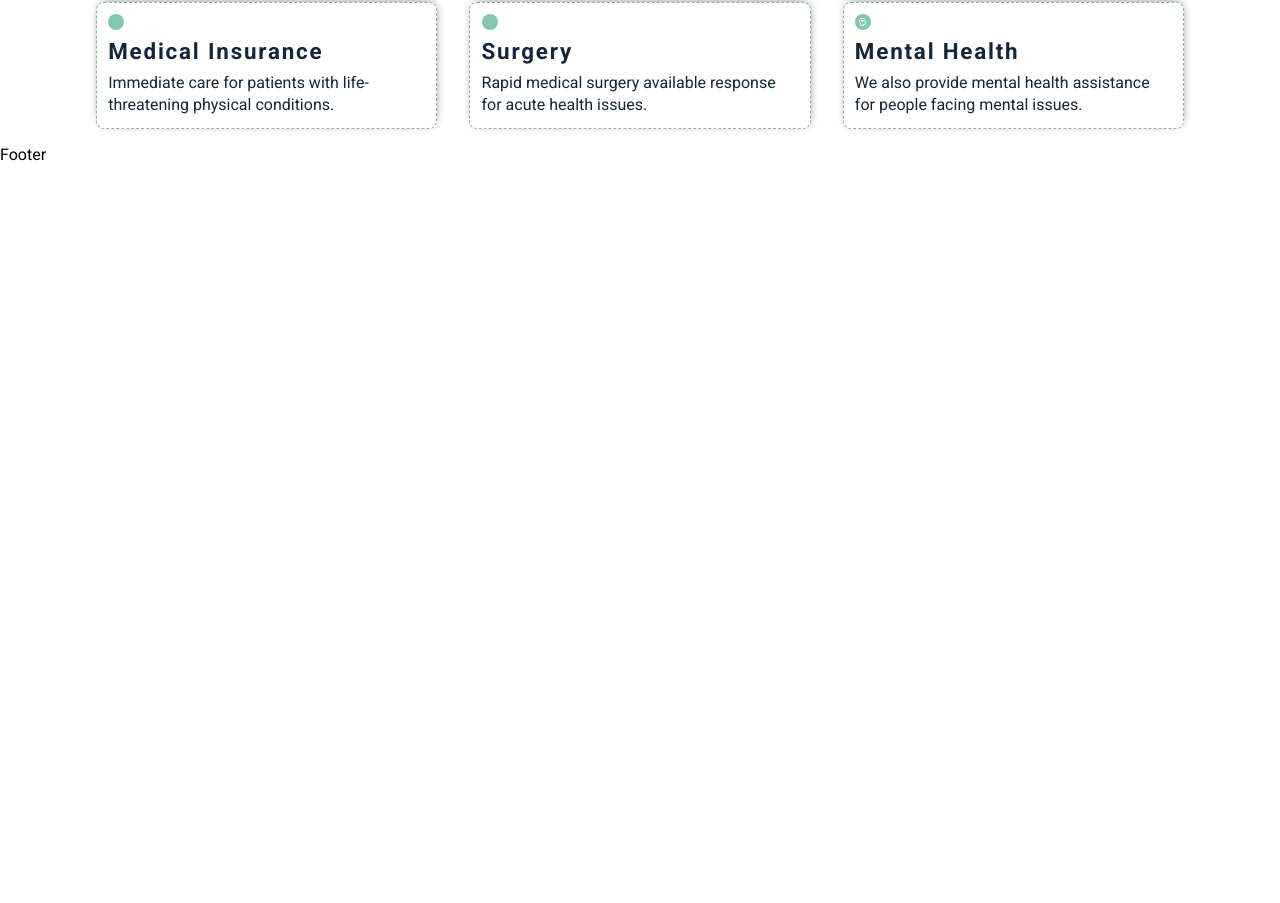
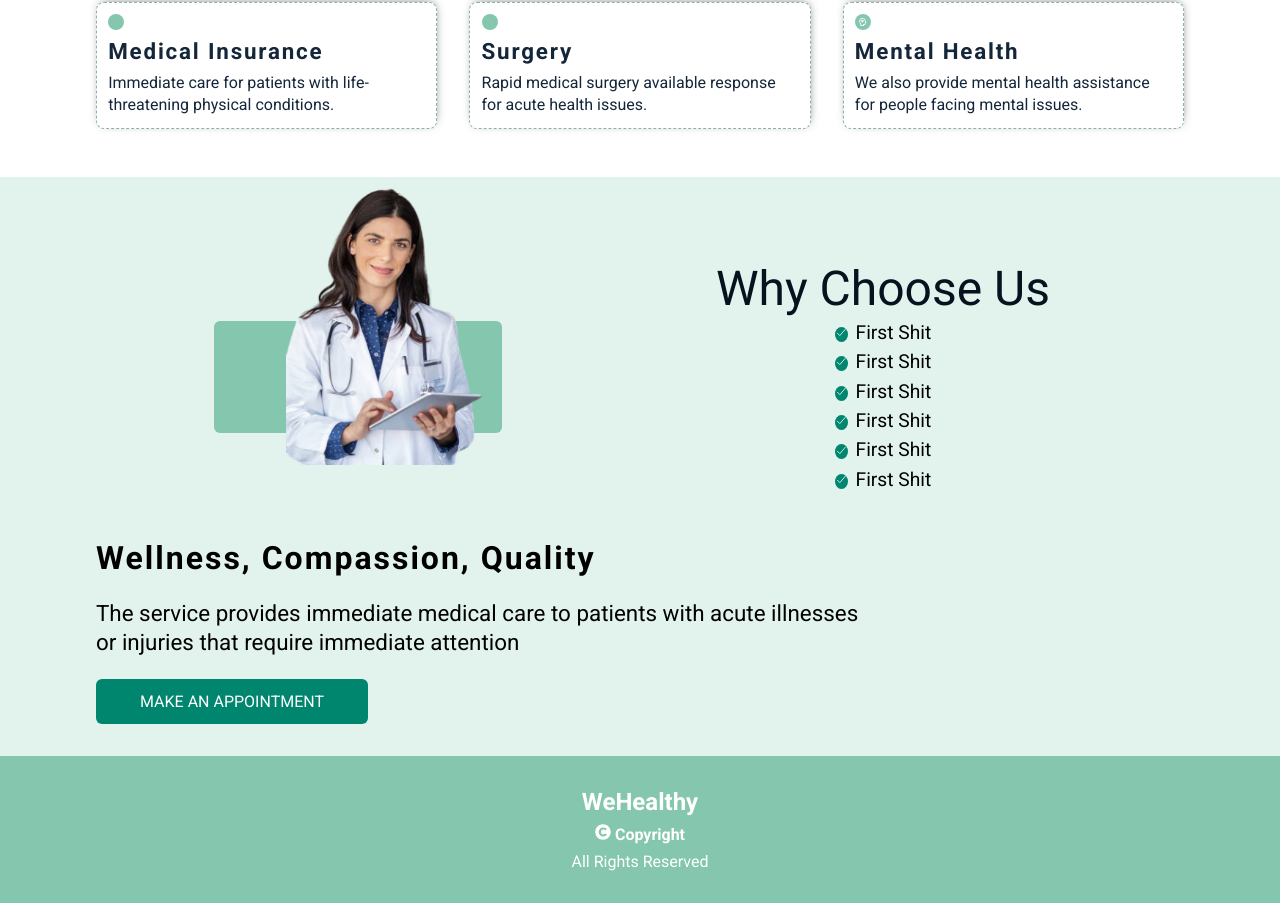
Before and after one commit to Amyleea05/health-webapp, a React (Create React App) app in the folder patientdoctor/: page / in a window 1280 px wide. Shown: the part 1259-2162 px from the top of the page. Before the commit the page ends 1423 px from the top, so only its background shows below. Built offline with nearby package versions, Linux system fonts and the light colour scheme; some icons are missing; a web font is replaced by a local one.

Commit message:
Fixing WhyUs component

```diff
--- a/patientdoctor/src/components/footer/Footer.jsx
+++ b/patientdoctor/src/components/footer/Footer.jsx
@@ -1,9 +1,15 @@
-import React from 'react'
 import "./footer.scss";
+import { FaCopyright } from "react-icons/fa";
 
 function Footer() {
   return (
-    <div>Footer</div>
+    <div className='footer-container'>
+
+      <h2>WeHealthy</h2>
+      <h4><FaCopyright/> Copyright</h4>
+      <p>All Rights Reserved</p>
+
+    </div>
   )
 }
 
--- a/patientdoctor/src/components/footer/footer.scss
+++ b/patientdoctor/src/components/footer/footer.scss
@@ -0,0 +1,15 @@
+@import "../../styles/variables.scss";
+
+
+.footer-container {
+
+    background-color: $light-green;
+    padding: 2rem;
+    display: flex;
+    gap: .5rem;
+    flex-direction: column;
+    color: white;
+    align-items: center;
+    justify-content: center;
+
+}
--- /dev/null
+++ b/patientdoctor/src/components/whyus/WhyUs.jsx
@@ -0,0 +1,43 @@
+import "./whyus.scss";
+import ladyImage from "../../assets/images/mainimglady.png";
+import CtaButton from "../buttons/CtaButton";
+import { IoCheckmark } from "react-icons/io5";
+
+function WhyUs() {
+    return (
+        <div className="why-mainContainer">
+            <div className="why-container">
+                <div className="why-upper">
+                    <div className="upper-graphic">
+                        <div className="upper-bg">
+                            <img src={ladyImage} alt="" />
+                        </div>
+                    </div>
+
+                    <div className="upper-text">
+                        <h1>Why Choose Us</h1>
+                        <ul>
+                            <li><span><IoCheckmark /></span>First Shit</li>
+                            <li><span><IoCheckmark /></span>First Shit</li>
+                            <li><span><IoCheckmark /></span>First Shit</li>
+                            <li><span><IoCheckmark /></span>First Shit</li>
+                            <li><span><IoCheckmark /></span>First Shit</li>
+                            <li><span><IoCheckmark /></span>First Shit</li>
+                        </ul>
+
+                    </div>
+                </div>
+
+                <div className="why-bottom">
+                    <h1>Wellness, Compassion, Quality</h1>
+                    <p>The service provides immediate
+                        medical care to patients with acute illnesses or injuries that require immediate attention
+                    </p>
+                    <CtaButton to="/appointmemt">Make an appointment</CtaButton>
+                </div>
+            </div>
+        </div>
+    )
+}
+
+export default WhyUs;
--- a/patientdoctor/src/pages/home/Home.jsx
+++ b/patientdoctor/src/pages/home/Home.jsx
@@ -2,6 +2,7 @@ import React from 'react'
 import Hero from '../../components/hero/Hero';
 import Services from '../../components/services/Services';
 import Statistics from '../../components/statistics/Statistics';
+import WhyUs from '../../components/whyus/WhyUs';
 import "./home.scss";
 
 function Home() {
@@ -10,6 +11,7 @@ function Home() {
         <Hero/>
         <Statistics />
         <Services />
+        <WhyUs />
     </div>
   )
 }
--- a/patientdoctor/src/styles/variables.scss
+++ b/patientdoctor/src/styles/variables.scss
@@ -4,8 +4,9 @@ $main-color-green: #00856F;
 $light-green: #84C7AE;
 $light-color-grey: #DCE9E2;
 $light-beige: #ece7de;
-$bg-light-grey:#E2F3ED;
+$bg-light-beige:#E2F3ED;
 $dark-theme-bg: #142639;
+$dark-grey-text: #06121e;
 
 //TEXT COLOR
 $main-dark: #20312a;
```
